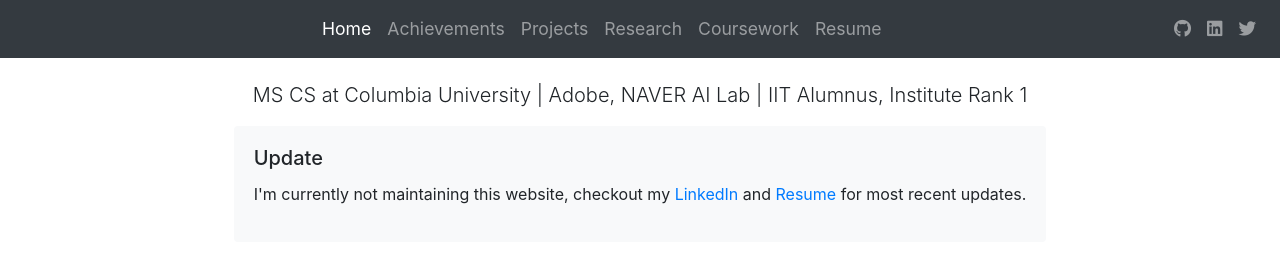
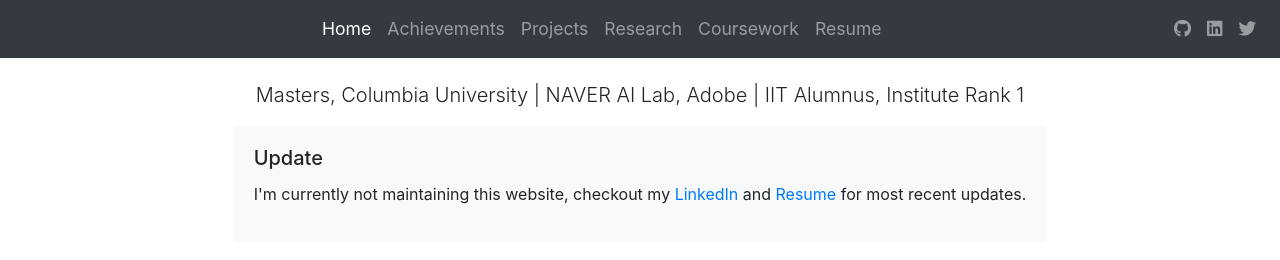
Before and after one commit to thenamangoyal/thenamangoyal.github.io, a Jekyll site: the page built from index.html, in a window 1280 px wide and 1375 px high. Shown: the top 260 px of the window. Built offline with Jekyll 4.4.1, drawn with Linux system fonts in a browser that asks for light colours; nearby versions of some CDN libraries.

Commit message:
Update title

```diff
--- a/index.html
+++ b/index.html
@@ -11,7 +11,7 @@ layout: bootstrap
 
         <!-- <h1 class="jumbotron-heading">Heading</h1> -->
         <p class="text-center lead">
-            MS CS at Columbia University | Adobe, NAVER AI Lab | IIT Alumnus, Institute Rank 1
+            Masters, Columbia University | NAVER AI Lab, Adobe | IIT Alumnus, Institute Rank 1
         </p>
         <!-- <p class="text-center">"It is in your moments of decision that your destiny is shaped."<br>Source: My High-School Notebook &amp; Tony Robbins</p> -->
 
```
